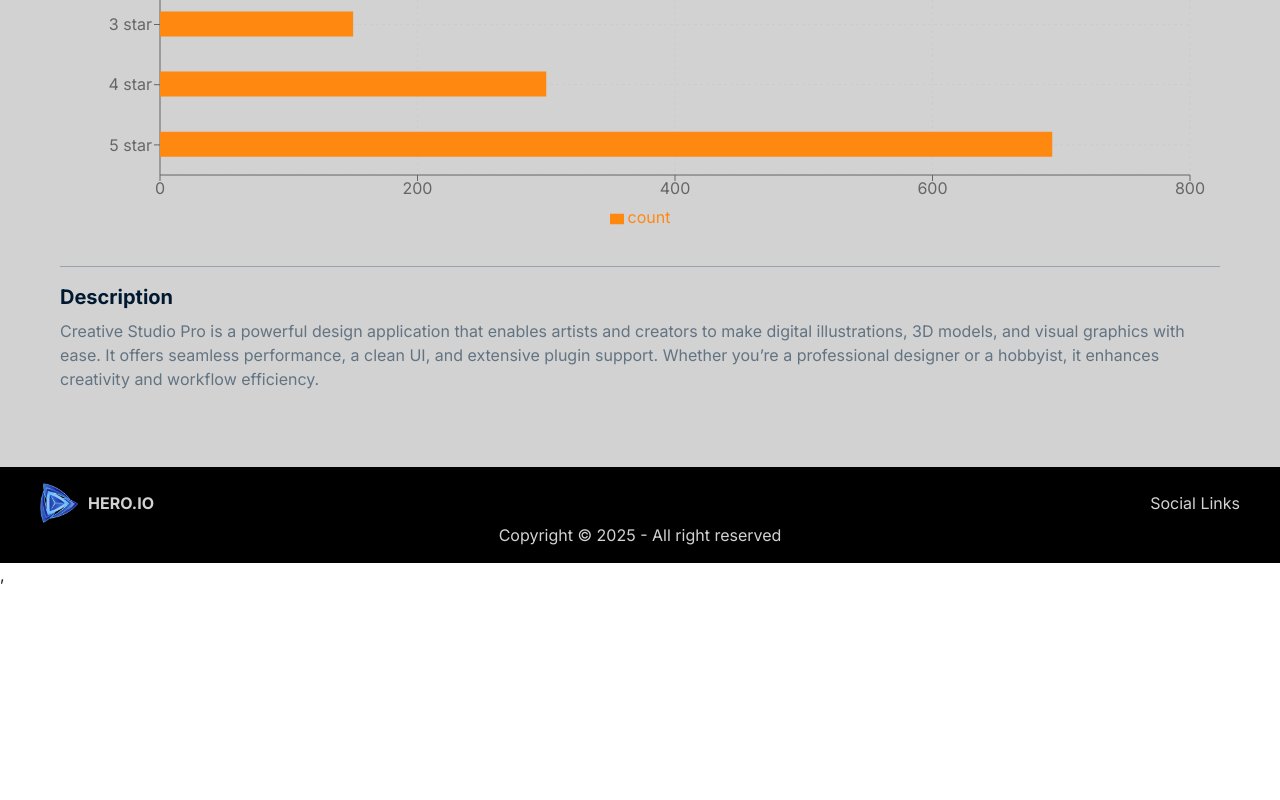
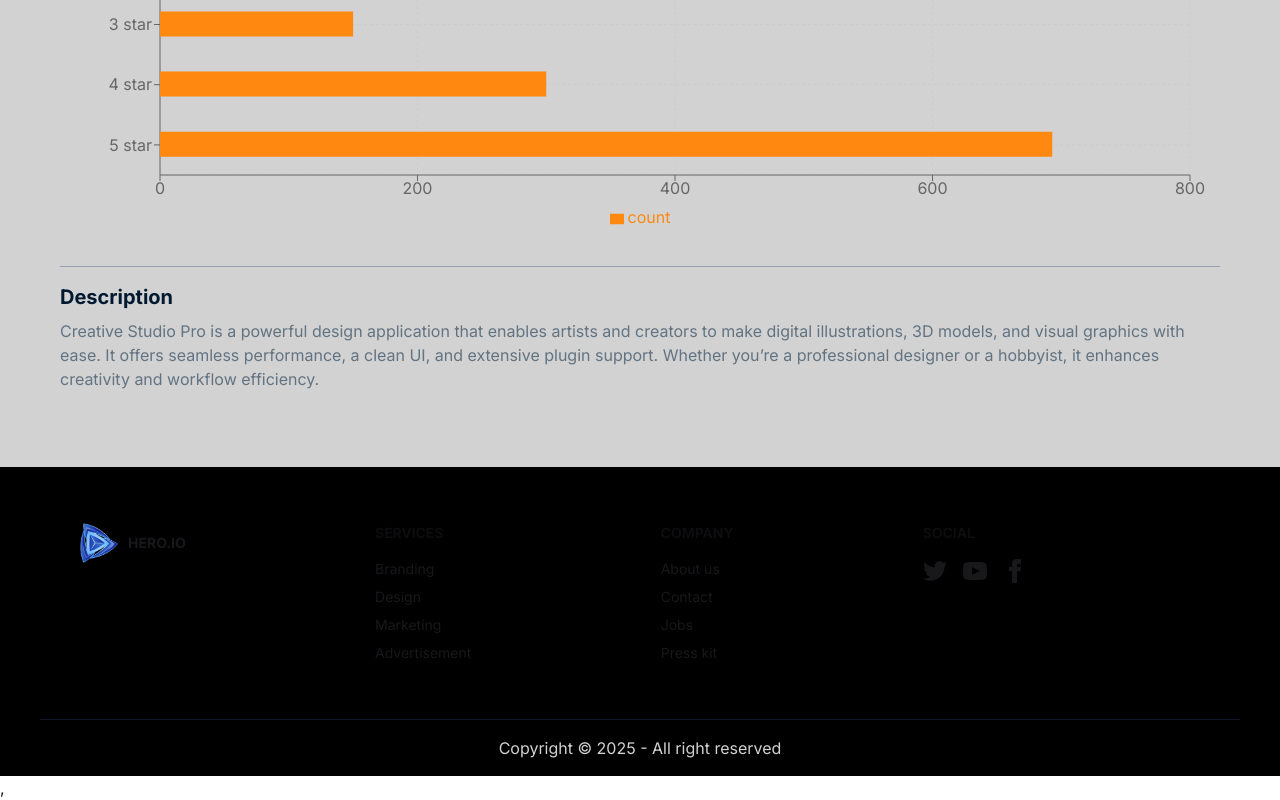
Before and after one commit to SYDUR98/HERO-APPS, a React (Vite) app: page /detailsapp/1 in a window 1280 px wide. Shown: the part 672-1472 px from the top of the page. Before the commit the page ends 1259 px from the top, so only its background shows below. Built offline with nearby package versions, Linux system fonts and the light colour scheme.

Commit message:
added loading and more

```diff
--- a/package.json
+++ b/package.json
@@ -14,6 +14,7 @@
     "react": "^19.1.1",
     "react-dom": "^19.1.1",
     "react-router": "^7.9.3",
+    "react-toastify": "^11.0.5",
     "recharts": "^3.2.1",
     "tailwindcss": "^4.1.14"
   },
--- a/src/Componets/Footer/Footer.jsx
+++ b/src/Componets/Footer/Footer.jsx
@@ -1,24 +1,73 @@
 import React from "react";
-import logoImg from '../../assets/logo.png'
+import logoImg from "../../assets/logo.png";
 
 const Footer = () => {
   return (
     <div className="max-w-[1400px] mx-auto text-[#D2D2D2] bg-black px-10 py-4">
-      <div className="  flex justify-between items-center">
+      <footer className="footer sm:footer-horizontal  text-base-content p-10">
+        <div className="  flex flex-col items-center">
           <div>
             <a className=" flex items-center gap-2 font-bold">
               <img className="w-[40px] h-[40px]" src={logoImg} alt="" />
               HERO.IO
             </a>
           </div>
-        <div>
-            <p>Social Links</p>
-            <div>
-                <img src="" alt="" />
         </div>
+        <nav>
+          <h6 className="footer-title">Services</h6>
+          <a className="link link-hover">Branding</a>
+          <a className="link link-hover">Design</a>
+          <a className="link link-hover">Marketing</a>
+          <a className="link link-hover">Advertisement</a>
+        </nav>
+        <nav>
+          <h6 className="footer-title">Company</h6>
+          <a className="link link-hover">About us</a>
+          <a className="link link-hover">Contact</a>
+          <a className="link link-hover">Jobs</a>
+          <a className="link link-hover">Press kit</a>
+        </nav>
+        <nav>
+          <h6 className="footer-title">Social</h6>
+          <div className="grid grid-flow-col gap-4">
+            <a>
+              <svg
+                xmlns="http://www.w3.org/2000/svg"
+                width="24"
+                height="24"
+                viewBox="0 0 24 24"
+                className="fill-current"
+              >
+                <path d="M24 4.557c-.883.392-1.832.656-2.828.775 1.017-.609 1.798-1.574 2.165-2.724-.951.564-2.005.974-3.127 1.195-.897-.957-2.178-1.555-3.594-1.555-3.179 0-5.515 2.966-4.797 6.045-4.091-.205-7.719-2.165-10.148-5.144-1.29 2.213-.669 5.108 1.523 6.574-.806-.026-1.566-.247-2.229-.616-.054 2.281 1.581 4.415 3.949 4.89-.693.188-1.452.232-2.224.084.626 1.956 2.444 3.379 4.6 3.419-2.07 1.623-4.678 2.348-7.29 2.04 2.179 1.397 4.768 2.212 7.548 2.212 9.142 0 14.307-7.721 13.995-14.646.962-.695 1.797-1.562 2.457-2.549z"></path>
+              </svg>
+            </a>
+            <a>
+              <svg
+                xmlns="http://www.w3.org/2000/svg"
+                width="24"
+                height="24"
+                viewBox="0 0 24 24"
+                className="fill-current"
+              >
+                <path d="M19.615 3.184c-3.604-.246-11.631-.245-15.23 0-3.897.266-4.356 2.62-4.385 8.816.029 6.185.484 8.549 4.385 8.816 3.6.245 11.626.246 15.23 0 3.897-.266 4.356-2.62 4.385-8.816-.029-6.185-.484-8.549-4.385-8.816zm-10.615 12.816v-8l8 3.993-8 4.007z"></path>
+              </svg>
+            </a>
+            <a>
+              <svg
+                xmlns="http://www.w3.org/2000/svg"
+                width="24"
+                height="24"
+                viewBox="0 0 24 24"
+                className="fill-current"
+              >
+                <path d="M9 8h-3v4h3v12h5v-12h3.642l.358-4h-4v-1.667c0-.955.192-1.333 1.115-1.333h2.885v-5h-3.808c-3.596 0-5.192 1.583-5.192 4.615v3.385z"></path>
+              </svg>
+            </a>
           </div>
-      </div>
-      <div className="text-center">
+        </nav>
+      </footer>
+      <div className="w-full border-t border-gray-900 mt-4"></div>
+      <div className="text-center mt-4">
         <p>Copyright © 2025 - All right reserved</p>
       </div>
     </div>
--- a/src/Componets/Header/Navbar.jsx
+++ b/src/Componets/Header/Navbar.jsx
@@ -78,7 +78,7 @@
         </div>
         <a className=" flex items-center gap-2 text-xl">
           <img className="w-[40px] h-[40px]" src={logoImg} alt="" />
-          HERO.IO
+          <span className="bg-gradient-to-r from-[#632EE3] to-[#9F62F2] text-transparent bg-clip-text">HERO.IO</span>
         </a>
       </div>
       <div className="navbar-center hidden lg:flex">
--- a/src/Pages/Apps.jsx
+++ b/src/Pages/Apps.jsx
@@ -7,6 +7,7 @@
   // console.log(allData)
 
   const [query, setQuery] = useState("");
+  const [loading, setLoading] = useState(false);
 
   const filteredData = allData.filter((oneData) =>
     oneData.title.toLowerCase().includes(query.toLowerCase())
@@ -47,30 +48,43 @@
             type="search"
             value={query}
             className="grow bg-white text-black dark:bg-gray-300"
-            onChange={(e) => setQuery(e.target.value)}
+            onChange={(e) => {
+              setLoading(true);
+              setQuery(e.target.value);
+              setTimeout(() => setLoading(false), 400);
+            }}
             placeholder="Search"
           />
         </label>
       </div>
-      <div className=" grid grid-cols-4 gap-3 px-10 py-4">
+      {loading ? (
+        <div className="flex justify-center items-center h-40">
+          <div className="w-10 h-10 border-4 border-gray-300 border-t-[#632EE3] rounded-full animate-spin"></div>
+        </div>
+      ) : (
+        <div className="grid grid-cols-4 gap-3 px-10 py-4">
           {filteredData.length > 0 ? (
             filteredData.map((oneData) => (
               <AllData key={oneData.id} oneData={oneData} />
             ))
           ) : (
-          <div className="flex justify-center col-span-6" >
+            <div className="flex justify-center col-span-6">
               <div>
                 <p className="text-center text-red-500 font-semibold text-3xl">
-              No Apps Found
+                  No App Found
                 </p>
-              <button onClick={()=>setQuery('')} className="bg-linear-65 from-[#632EE3] to-[#9F62F2] px-2 py-1 rounded-md mt-4 text-white">
+                <button
+                  onClick={() => setQuery("")}
+                  className="bg-linear-65 from-[#632EE3] to-[#9F62F2] px-2 py-1 rounded-md mt-4 text-white"
+                >
                   Show All Apps
                 </button>
               </div>
-
             </div>
           )}
         </div>
+      )}
+
     </div>
   );
 };
--- a/src/Pages/DetailsApp/DetailsApp.jsx
+++ b/src/Pages/DetailsApp/DetailsApp.jsx
@@ -1,9 +1,9 @@
 import React, { useEffect, useState } from "react";
-import { useLoaderData, useParams } from "react-router";
+import { Link, useLoaderData, useParams } from "react-router";
 import dowImg from "../../assets/icon-downloads.png";
 import ratingImg from "../../assets/icon-ratings.png";
 import reviewImg from "../../assets/icon-review.png";
-
+import { ToastContainer, toast } from "react-toastify";
 import ResultChart from "../../Componets/ResultChart/ResultChart";
 import {
   getStorageData,
@@ -15,6 +15,22 @@
   const { id } = useParams();
   const appId = parseInt(id);
   // console.log(allApps)
+
+  // if don't found app
+  const app = allApps.find((a) => a.id === appId);
+  if (!app) {
+    return (
+      <div className="max-w-[1400px] mx-auto p-10 text-center  bg-[#D2D2D2] text-red-500">
+        <h1 className="text-3xl font-bold">App Not Found</h1>
+        <Link to={"/"}>
+          <button className="bg-linear-65 from-[#632EE3] to-[#9F62F2] px-2 py-1 rounded-md mt-4 text-white">
+            Go Back!
+          </button>
+        </Link>
+      </div>
+    );
+  }
+
   const apps = allApps.find((app) => app.id === appId);
   // console.log(apps);
   const {
@@ -29,9 +45,7 @@
     size,
   } = apps;
 
-
   const [install, setInstall] = useState([]);
-
 
   useEffect(() => {
     const dataFromStorage = getStorageData() || [];
@@ -39,12 +53,8 @@
   }, []);
 
 
-  // useEffect(() => {
-  //   console.log("Installed apps:", install);
-  // }, [install]);
-
-
   const btnHandler = (id) => {
+    toast("Successfully installed!");
     const dataFromStorage = getStorageData() || [];
     if (dataFromStorage.includes(id)) {
       alert("This App is already Installed");
@@ -105,6 +115,7 @@
         <h1 className="font-bold text-xl text-[#001931]">Description</h1>
         <p className="text-[#627382] mt-2">{description}</p>
       </div>
+      <ToastContainer />
     </div>
   );
 };
--- a/src/Pages/Installation/Installation.jsx
+++ b/src/Pages/Installation/Installation.jsx
@@ -1,4 +1,5 @@
 import React, { useEffect, useState } from "react";
+import { ToastContainer, toast } from "react-toastify";
 import {
   getStorageData,
   setLocalData,
@@ -14,17 +15,18 @@
 
   const [installedApps, setInstalledApps] = useState([]);
   const [sortedApps, setSortedApps] = useState([]);
+  const [loading, setLoading] = useState(false);
   useEffect(() => {
     const dataFromStorage = getStorageData() || [];
     setInstalledApps(dataFromStorage);
   }, []);
   //   console.log(installedApps);
 
-
   //   console.log(allInstallApp)
 
   const unstallHander = (id) => {
     // console.log(id)
+    toast("Uninstalled!");
     const updatedApps = installedApps.filter((app) => app !== id);
     setInstalledApps(updatedApps);
     setLocalData(updatedApps);
@@ -36,10 +38,13 @@
     );
     setSortedApps(filtered);
   }, [allApp, installedApps]);
+
   const handleType = (type) => {
+    setLoading(true);
+    setTimeout(() => {
       if (type === "up") {
         const sortedByUp = [...sortedApps].sort(
-        (a, b) => a.ratingAvg - b.ratingAvg
+          (a, b) => a.downloads - b.downloads
         );
         setSortedApps(sortedByUp);
       }
@@ -49,6 +54,8 @@
         );
         setSortedApps(sortedByDown);
       }
+      setLoading(false);
+    }, 500);
   };
 
   return (
@@ -68,14 +75,19 @@
             <option value="" disabled>
               Sort by:
             </option>
-            <option value="up">Rating Low to High</option>
-            <option value="down">Rating High to Low</option>
+            <option value="up">Low - High</option>
+            <option value="down">High - Low</option>
           </select>
         </div>
       </div>
       <div className="px-10">{}</div>
 
-      <div className="mx-10 py-4 ">
+      {loading ? (
+        <div className="flex justify-center items-center py-10">
+          <span className="loading loading-spinner loading-lg text-success"></span>
+        </div>
+      ) : (
+        <div className="mx-10 py-4">
           {sortedApps.map((app) => (
             <div
               key={app.id}
@@ -97,7 +109,11 @@
                       </p>
                     </div>
                     <div className="flex gap-2 items-center">
-                    <img className="w-[20px] h-[20px]" src={ratingImg} alt="" />
+                      <img
+                        className="w-[20px] h-[20px]"
+                        src={ratingImg}
+                        alt=""
+                      />
                       <p className="font-bold text-center text-[#FF8811] ">
                         {app.ratingAvg}
                       </p>
@@ -119,6 +135,9 @@
             </div>
           ))}
         </div>
+      )}
+
+      <ToastContainer />
     </div>
   );
 };
--- a/src/Pages/Root/Root.jsx
+++ b/src/Pages/Root/Root.jsx
@@ -1,15 +1,22 @@
-import React from 'react';
-import Navbar from '../../Componets/Header/Navbar';
-import Footer from '../../Componets/Footer/Footer';
-import { Outlet } from 'react-router';
-import { Suspense } from 'react';
+import React from "react";
+import Navbar from "../../Componets/Header/Navbar";
+import Footer from "../../Componets/Footer/Footer";
+import { Outlet, useNavigation } from "react-router";
+import { Suspense } from "react";
 
 const Root = () => {
+    const navigation = useNavigation();
   return (
     <div>
       <Navbar></Navbar>
 
-            <Outlet></Outlet>
+      {navigation.state === "loading" ? (
+        <div className="flex justify-center items-center flex-1">
+          <span className="loading loading-spinner text-primary w-12 h-12"></span>
+        </div>
+      ) : (
+        <Outlet />
+      )}
 
       <Footer></Footer>
     </div>
```
Also changed, not shown: 2 other files (tests, documents, lock files or other folders). Lines whose indentation alone changed are shown as unchanged.
